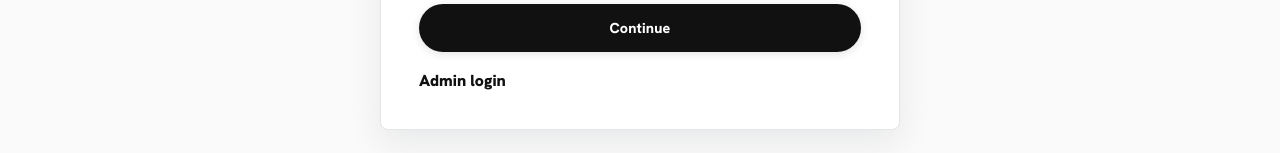
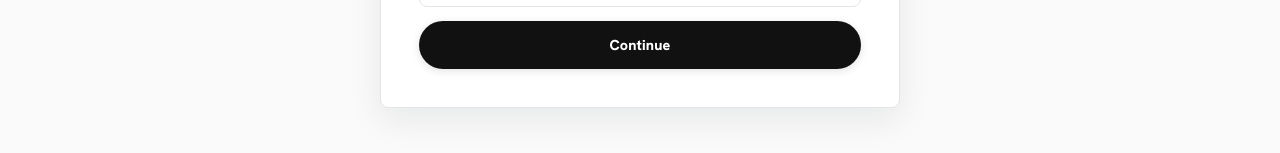
Before and after one commit to dinalX/synnex_it_ecom, a Next.js app: page /login in a window 1280 px wide. Shown: the part 647-800 px from the top of the page. Built offline with nearby package versions, Linux system fonts and the light colour scheme; no server answers; the database is empty.

Commit message:
Remove admin-login link from the customer login page
Customers shouldn't be pointed at the admin panel from their own login
screen.

Co-Authored-By: Claude Sonnet 5 <noreply@anthropic.com>

```diff
--- a/app/(storefront)/login/page.tsx
+++ b/app/(storefront)/login/page.tsx
@@ -1,5 +1,4 @@
 import type { Metadata } from "next";
-import Link from "next/link";
 import { LockKeyhole } from "lucide-react";
 
 export const metadata: Metadata = {
@@ -38,7 +37,6 @@ export default async function LoginPage({
           </label>
           <button className="primary-action" type="submit">Continue</button>
         </form>
-        <Link href="/admin/login" className="auth-link">Admin login</Link>
       </section>
     </main>
   );
```
